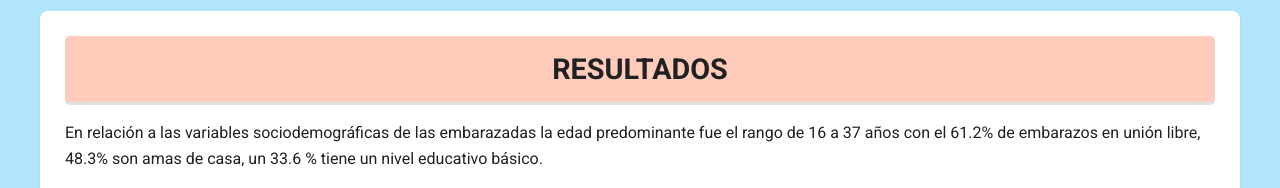
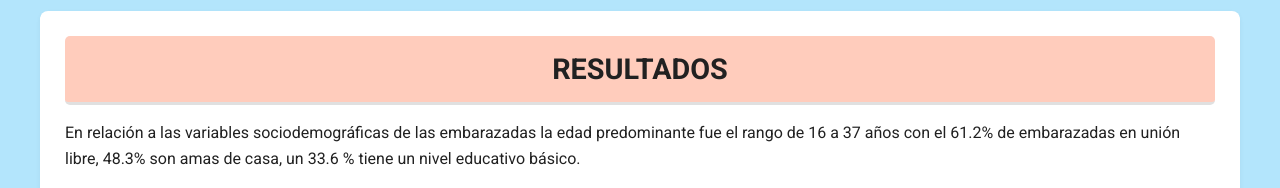
Before and after one commit to ValMarmol/cartelEmbarazada, a plain HTML site: page index.html in a window 1280 px wide. Shown: the part 1000-1188 px from the top of the page. Drawn offline with Linux system fonts and the light colour scheme.

Commit message:
embarazadas

```diff
--- a/index.html
+++ b/index.html
@@ -56,7 +56,7 @@
 
         <section id="resultados" class="content-section">
             <h2 class="section-title title-peach">RESULTADOS</h2>
-            <p class="results-intro">En relación a las variables sociodemográficas de las embarazadas la edad predominante fue el rango de 16 a 37 años con el 61.2% de embarazos en unión libre, 48.3% son amas de casa, un 33.6 % tiene un nivel educativo básico.</p>
+            <p class="results-intro">En relación a las variables sociodemográficas de las embarazadas la edad predominante fue el rango de 16 a 37 años con el 61.2% de embarazadas en unión libre, 48.3% son amas de casa, un 33.6 % tiene un nivel educativo básico.</p>
 
             <ul class="results-tables">
 
```
